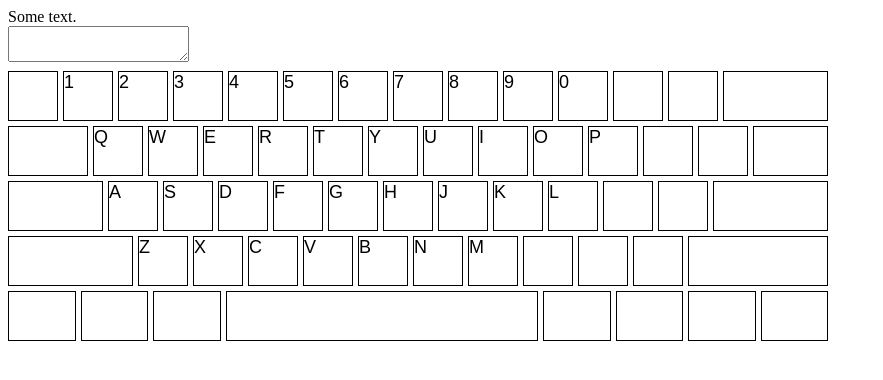
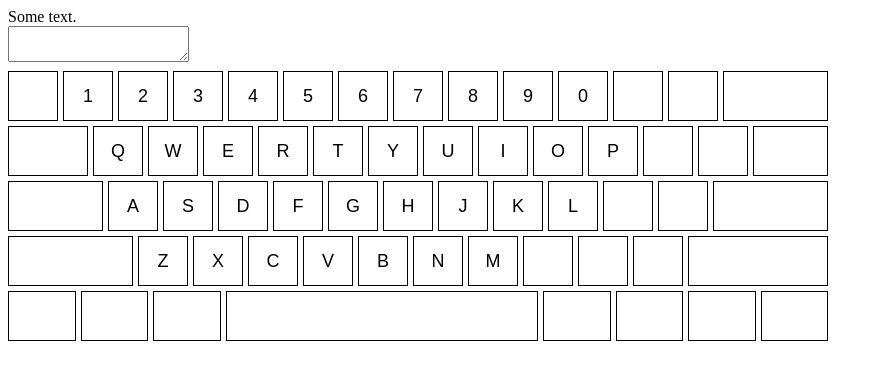
Before and after one commit to 30isnottoolate/typing-trainer, a React app: page / in a window 1280 px wide. Shown: the top 380 px of the page, without its empty margins (0-883 px from the left). Built offline with nearby package versions, Linux system fonts and the light colour scheme.

Commit message:
Align texts to middle of keys

```diff
--- a/src/components/App.css
+++ b/src/components/App.css
@@ -7,8 +7,10 @@
 .key {
     font-size: 18px;
     font-family: "Popping", Arial, Helvetica, sans-serif;
+    text-align: center;
     width: 50px;
     height: 50px;
+    padding: 14px 0;
     border: 1px solid #000000;
 }
 
```
